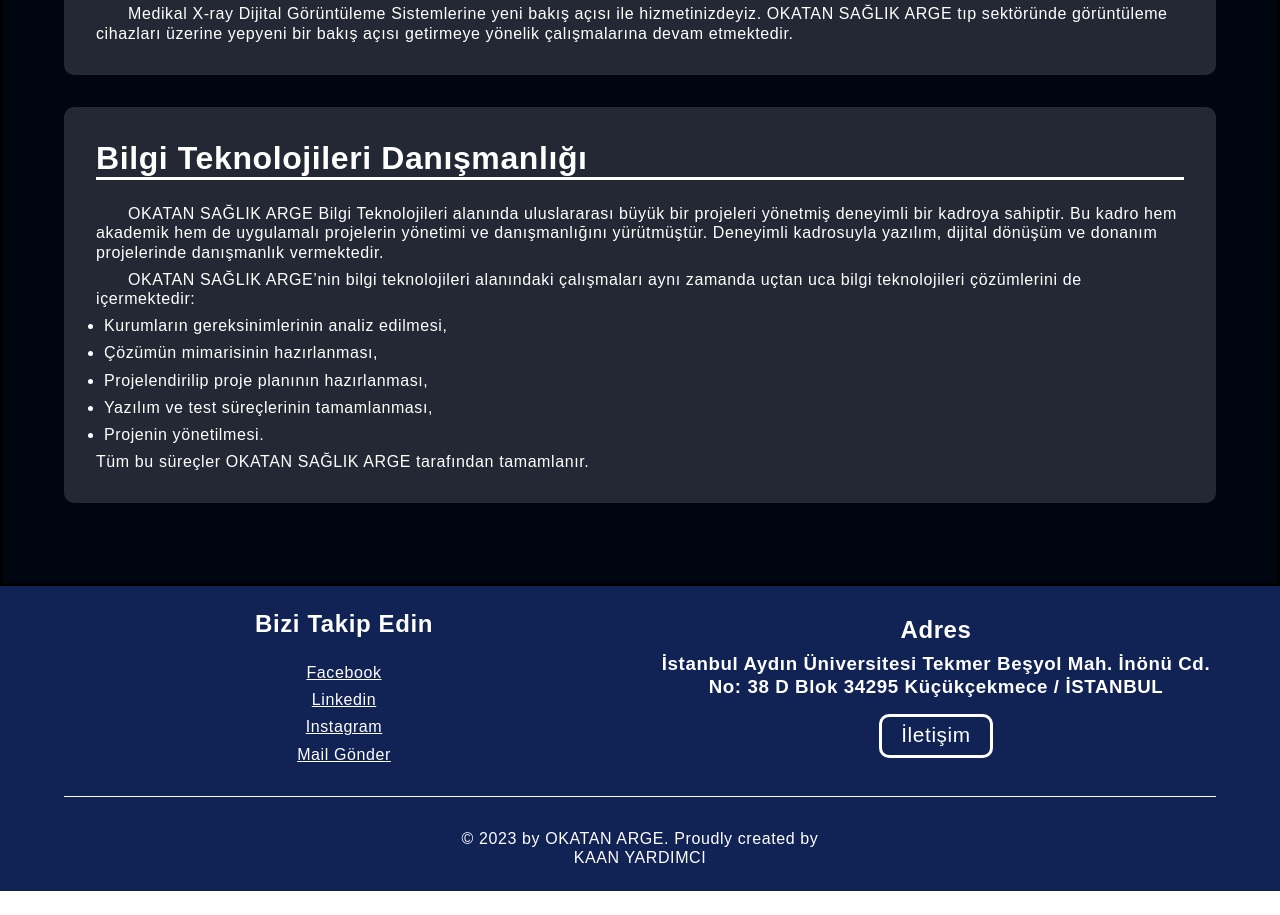
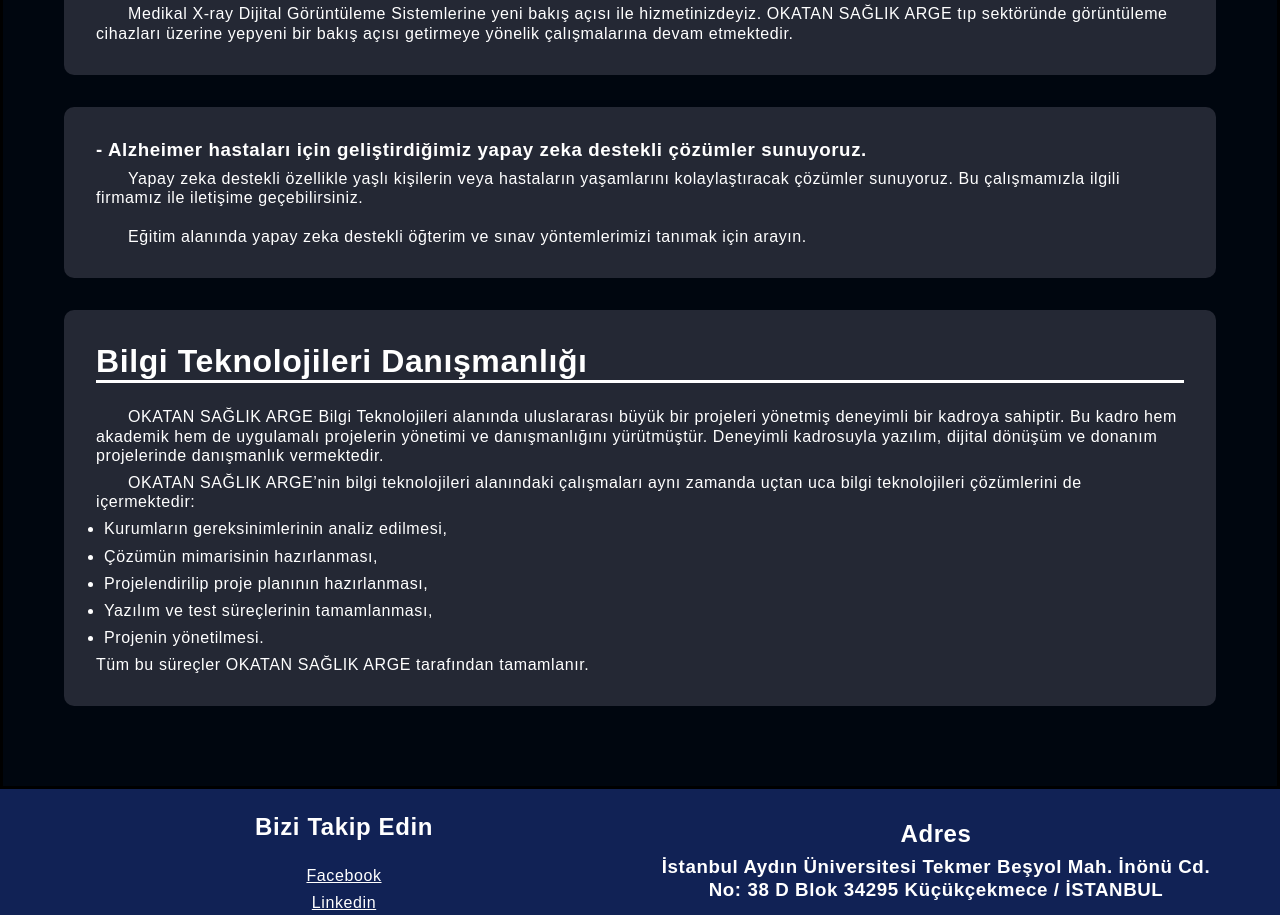
Before and after one commit to kaanyrd/OkatanSaglikArge, a React (Create React App) app: page /services in a window 1280 px wide. Shown: the part 1540-2455 px from the top of the page. Before the commit the page ends 2431 px from the top, so only its background shows below. Built offline with nearby package versions, Linux system fonts and the light colour scheme.

Commit message:
Almost Done!

```diff
--- a/src/pages/ServicesPage.js
+++ b/src/pages/ServicesPage.js
@@ -180,6 +180,23 @@ function ServicesPage() {
           </p>
         </div>
         <div className={classes.service}>
+          <h3 className={classes.okatansaglikargeP}>
+            - Alzheimer hastaları için geliştirdiğimiz yapay zeka destekli
+            çözümler sunuyoruz.
+          </h3>
+          <p>
+            <span className={classes.firstLetter}>Yapay</span> zeka destekli
+            özellikle yaşlı kişilerin veya hastaların yaşamlarını
+            kolaylaştıracak çözümler sunuyoruz. Bu çalışmamızla ilgili firmamız
+            ile iletişime geçebilirsiniz.
+          </p>
+          <br />
+          <p>
+            <span className={classes.firstLetter}>Eğitim</span> alanında yapay
+            zeka destekli öğterim ve sınav yöntemlerimizi tanımak için arayın.
+          </p>
+        </div>
+        <div className={classes.service}>
           <h1>Bilgi Teknolojileri Danışmanlığı</h1>
           <p className={classes.okatansaglikargeP}>
             {" "}
```
